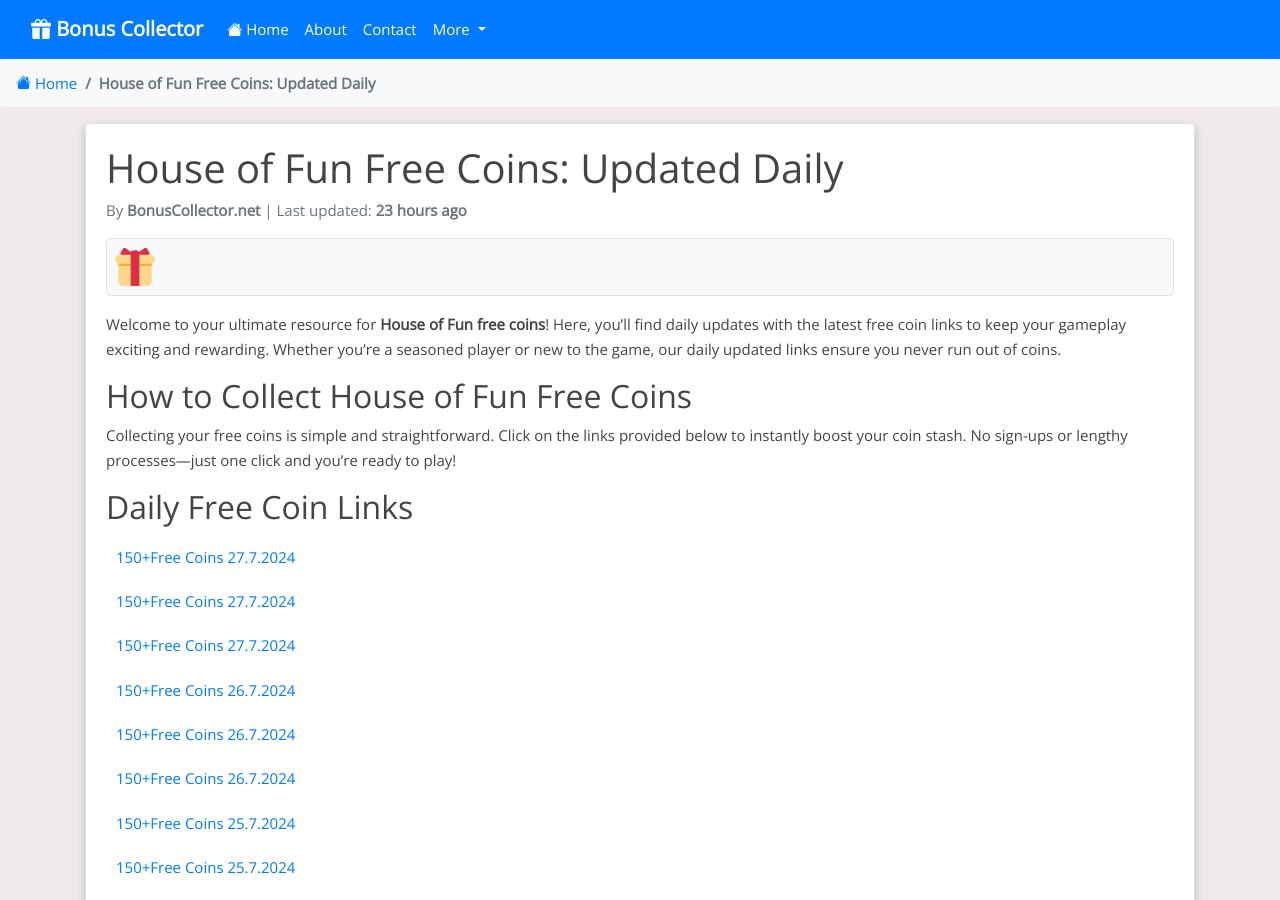
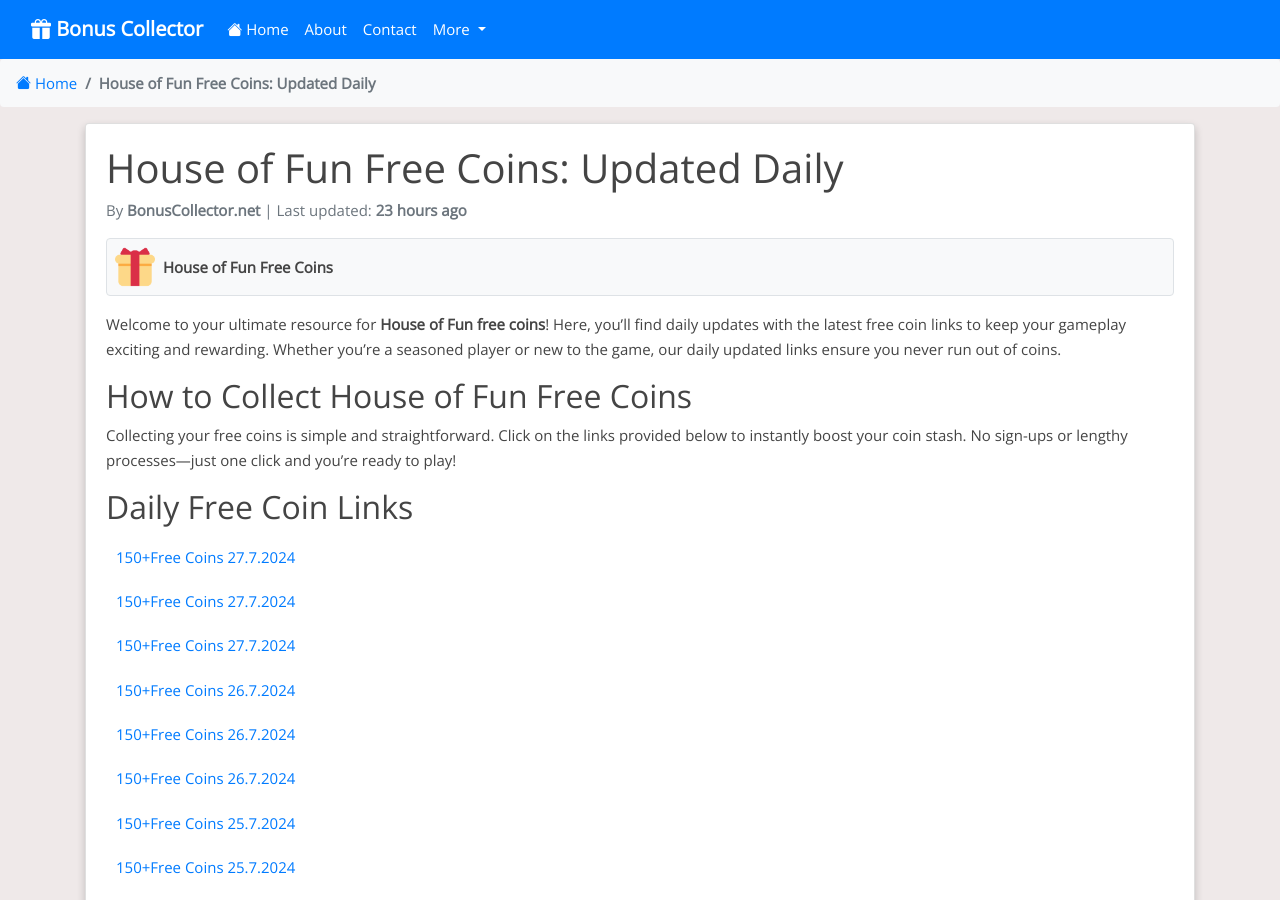
Before and after one commit to Prollad99/bs-net, a Jekyll site: the page built from _posts/2024-06-29-house-of-fun.md, in a window 1280 px wide and 900 px high. Built offline with Jekyll 4.4.1, drawn with Linux system fonts in a browser that asks for light colours; nearby versions of some CDN libraries; comment, search, counter and statistics services are not loaded.

Commit message:
Update 2024-06-29-house-of-fun.md

```diff
--- a/_posts/2024-06-29-house-of-fun.md
+++ b/_posts/2024-06-29-house-of-fun.md
@@ -9,6 +9,8 @@
 permalink: /house-of-fun-free-coins/
 image: /assets/images/gifts.svg
 include_file: house-of-fun.html
+manifest: /manifests/house-of-fun.json
+app_name: "House of Fun Free Coins"
 ---
 
 Welcome to your ultimate resource for **House of Fun free coins**! Here, you’ll find daily updates with the latest free coin links to keep your gameplay exciting and rewarding. Whether you’re a seasoned player or new to the game, our daily updated links ensure you never run out of coins.
```
